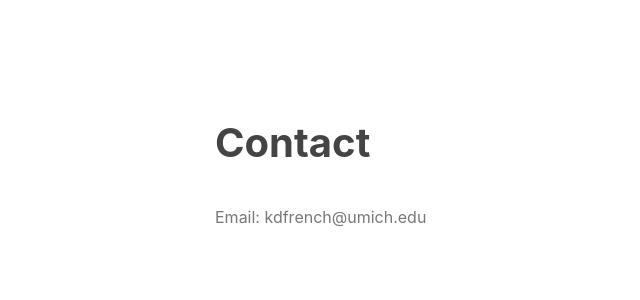
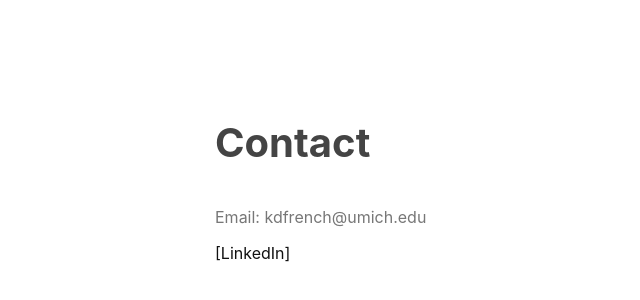
Before and after one commit to fnivek/fnivek.github.io, a plain HTML site: page index.html in a window 1280 px wide. Shown: the part 4818-5118 px from the top of the page, without its empty margins (105-745 px from the left). Drawn offline with Linux system fonts and the light colour scheme.

Commit message:
CONTACT: Added LinkedIn contact

```diff
--- a/index.html
+++ b/index.html
@@ -111,7 +111,7 @@ Put projects like propigator and NASA RMC Here
 <section id="contact">
 <h2>Contact</h2>
 <p>Email: kdfrench@umich.edu</p>
-<!-- Linked in -->
+<p><a href="https://www.linkedin.com/in/kevin-french-9a68b687?lipi=urn%3Ali%3Apage%3Ad_flagship3_profile_view_base_contact_details%3Bb5ntks5CRXin6h60z34siA%3D%3D">[LinkedIn]</a></p>
 </section>
 
 </body>
```
